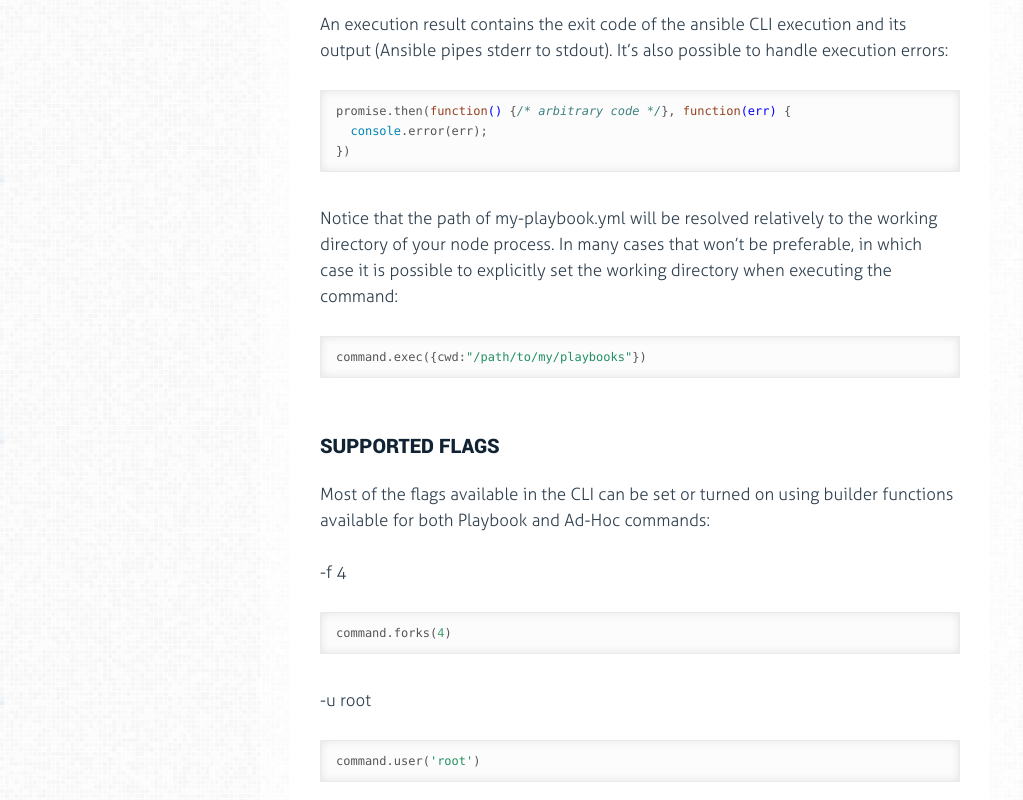
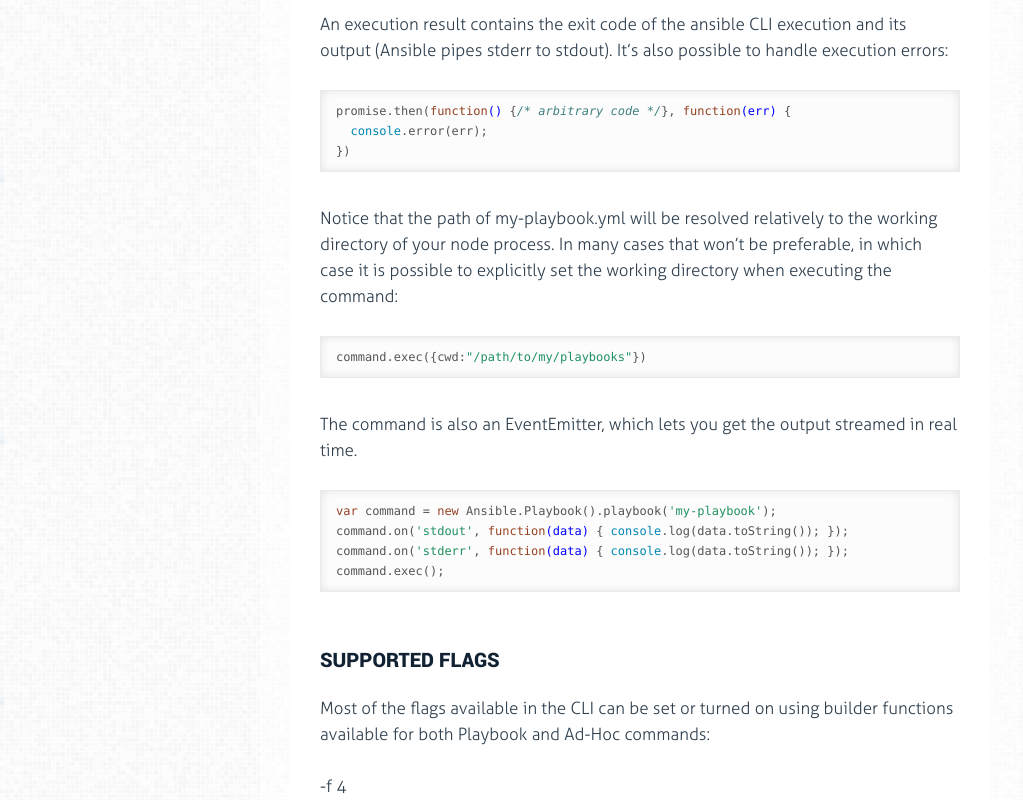
Before and after one commit to shaharke/node-ansible, a website: page index.html in a window 1280 px wide. Shown: the part 2429-3229 px from the top of the page, without its empty margins (0-1023 px from the left). Drawn offline with Linux system fonts and the light colour scheme.

Commit message:
Updated the index file in gh-pages.

```diff
--- a/index.html
+++ b/index.html
@@ -119,8 +119,8 @@
 
 
           <div class='highlight'><pre>promise.then(<span class="hljs-function"><span class="hljs-keyword">function</span><span class="hljs-params">(result)</span> </span>{
+  <span class="hljs-built_in">console</span>.log(result.output);
   <span class="hljs-built_in">console</span>.log(result.code);
-  <span class="hljs-built_in">console</span>.log(result.output);
 })</pre></div>
 
 
@@ -140,6 +140,16 @@
 
 
           <div class='highlight'><pre>command.exec({cwd:<span class="hljs-string">"/path/to/my/playbooks"</span>})</pre></div>
+
+
+
+        <p> The command is also an EventEmitter, which lets you get the output streamed in real time.</p>
+
+
+          <div class='highlight'><pre><span class="hljs-keyword">var</span> command = <span class="hljs-keyword">new</span> Ansible.Playbook().playbook(<span class="hljs-string">'my-playbook'</span>);
+command.on(<span class="hljs-string">'stdout'</span>, <span class="hljs-function"><span class="hljs-keyword">function</span><span class="hljs-params">(data)</span> </span>{ <span class="hljs-built_in">console</span>.log(data.toString()); });
+command.on(<span class="hljs-string">'stderr'</span>, <span class="hljs-function"><span class="hljs-keyword">function</span><span class="hljs-params">(data)</span> </span>{ <span class="hljs-built_in">console</span>.log(data.toString()); });
+command.exec();</pre></div>
 
 
 
```
